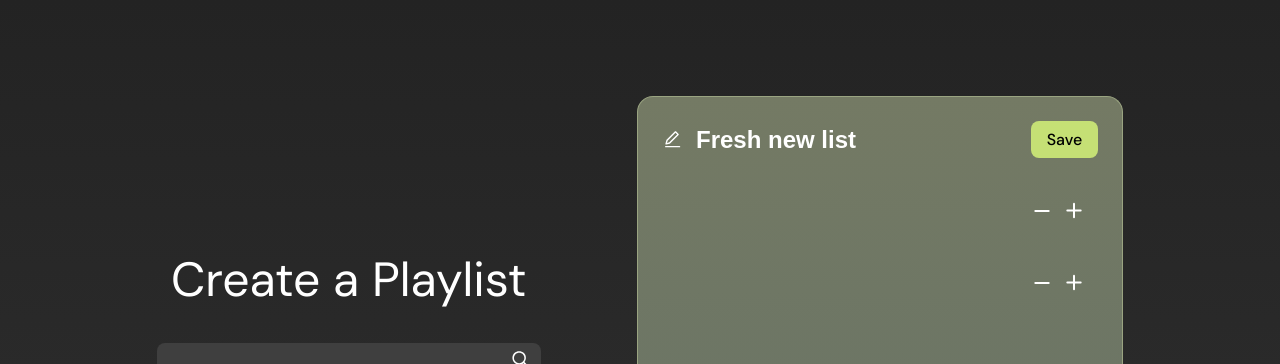
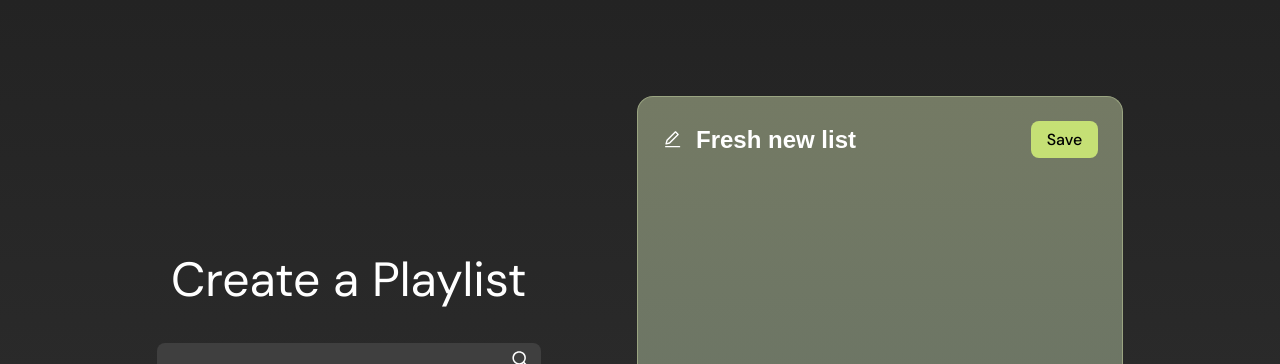
Before and after one commit to designerchloe/jammming, a React (Create React App) app: page / in a window 1280 px wide. Shown: the top 364 px of the page. Built offline with nearby package versions, Linux system fonts and the light colour scheme.

Commit message:
Set up data flow of playlist tracks to the tracklist

```diff
--- a/src/App.js
+++ b/src/App.js
@@ -4,7 +4,7 @@ import SearchBar from './SearchBar';
 import SearchResults from './SearchResults';
 import Playlist from './Playlist';
 
-const searchResults = [
+const results = [
   {
     title: 'Mary Jane.',
     artist: 'RAYE',
@@ -32,8 +32,23 @@ const searchResults = [
   }
 ];
 
+// const chosenTracks = [
+//   {
+//     title: 'Mary Jane.',
+//     artist: 'RAYE',
+//     id: '0'
+//   },
+//   {
+//     title: 'Genesis, pt. ii',
+//     artist: 'RAYE',
+//     id: '1'
+//   }
+// ];
+
 function App() {
   const [playlistName, setPlaylistName] = useState("Fresh new list");
+  const [searchResults, setSearchResults] = useState(results);
+  const [playlistTracks, setPlaylistTracks] = useState([]);
 
   const updatePlaylistName = ((name) => {
     setPlaylistName(name);
@@ -47,7 +62,11 @@ function App() {
         <SearchBar />
         <SearchResults searchResults={searchResults} />
       </div>
-      <Playlist playlistName={playlistName} onNameChange={updatePlaylistName} />
+      <Playlist
+      playlistName={playlistName}
+      onNameChange={updatePlaylistName}
+      playlistTracks={playlistTracks}
+       />
     </div>
   );
 }
--- a/src/Playlist.js
+++ b/src/Playlist.js
@@ -27,7 +27,7 @@ const Playlist = (props) => {
                 </div>
                 <Button />
             </div>
-            <Tracklist />
+            <Tracklist tracks={props.playlistTracks} />
         </div>
     )
 };
--- a/src/Tracklist.js
+++ b/src/Tracklist.js
@@ -4,13 +4,13 @@ import Track from './Track';
 
 const Tracklist = (props) => {
 
-        return (
-            <div className={styles.tracklist}>
-                <Track />
-                <Track />
-            </div>
-        )
-
+    return (
+        <div className={styles.tracklist}>
+            {props.tracks.map((track) => (
+                <Track title={track.title} artist={track.artist} id={track.id} />
+            ))}
+        </div>
+     )
 };
 
 export default Tracklist;
```
